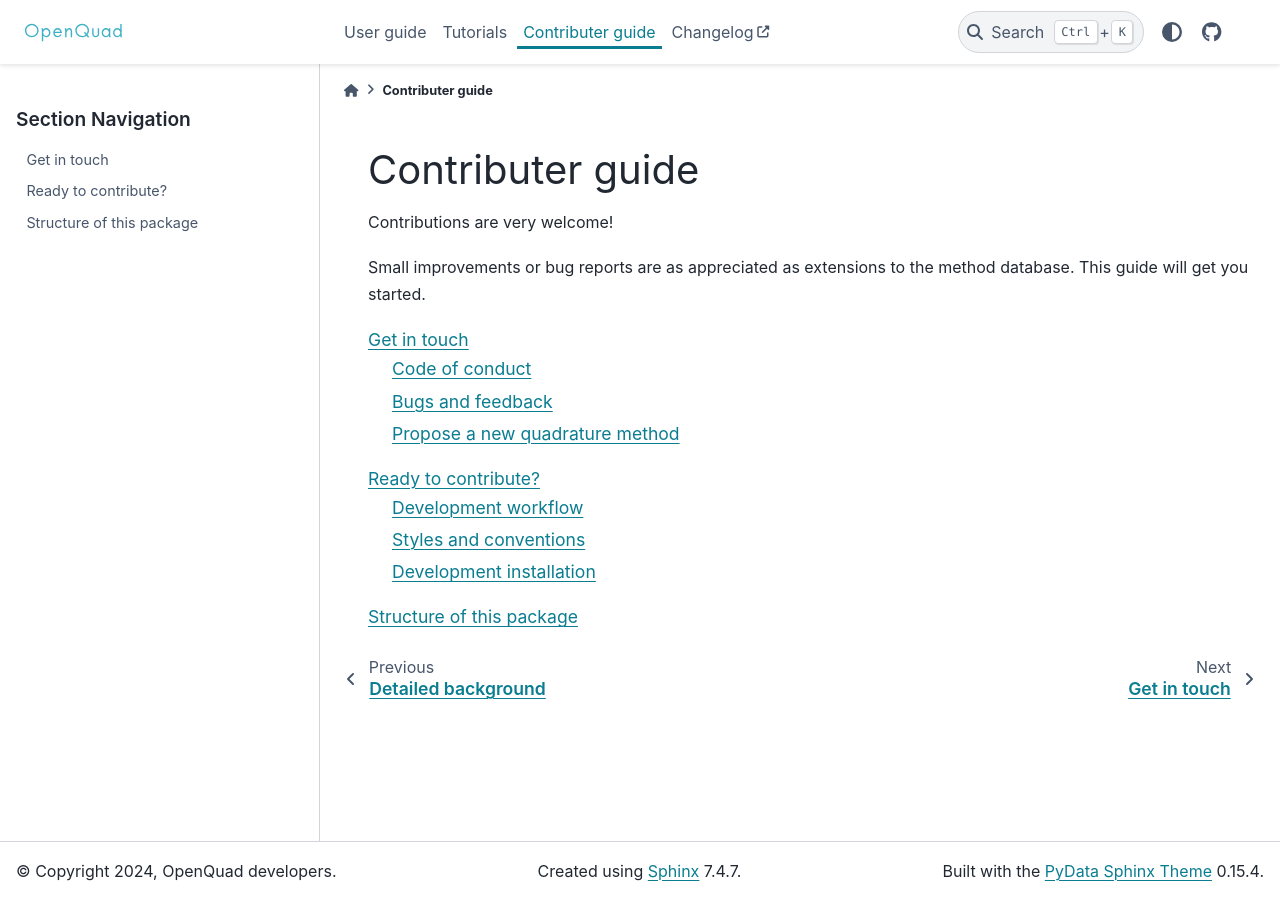
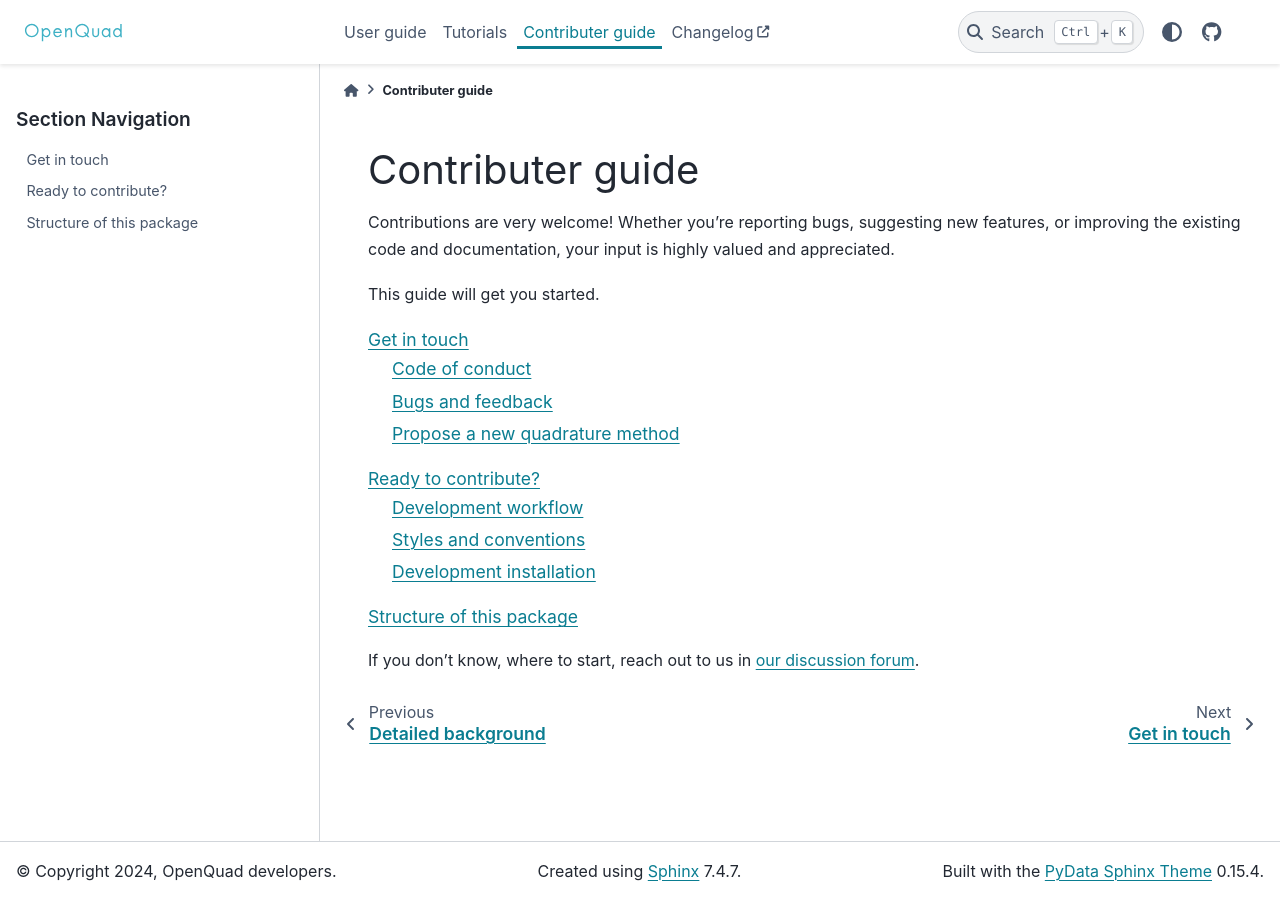
Before and after one commit to qucontrol/openquad, a Sphinx documentation site: the page built from doc/contributing/index.rst, in a window 1280 px wide. Built offline with Sphinx 7.4.7 and the PyData theme 0.15.4, drawn with Linux system fonts in a browser that asks for light colours; pages that are not in the unit, such as notebooks, are missing from menus.

Commit message:
Revise contributing guide header

```diff
--- a/doc/contributing/index.rst
+++ b/doc/contributing/index.rst
@@ -3,10 +3,11 @@
 Contributer guide
 =================
 
-Contributions are very welcome!
+Contributions are very welcome! Whether you're reporting bugs, suggesting new
+features, or improving the existing code and documentation, your input is
+highly valued and appreciated.
 
-Small improvements or bug reports are as appreciated as extensions to the method
-database. This guide will get you started.
+This guide will get you started.
 
 .. toctree::
    :maxdepth: 2
@@ -22,3 +23,8 @@ database. This guide will get you started.
    :maxdepth: 2
 
    structure
+
+
+If you don't know, where to start, reach out to us in `our discussion forum`_.
+
+.. _our discussion forum: https://github.com/qucontrol/openquad/discussions
```
